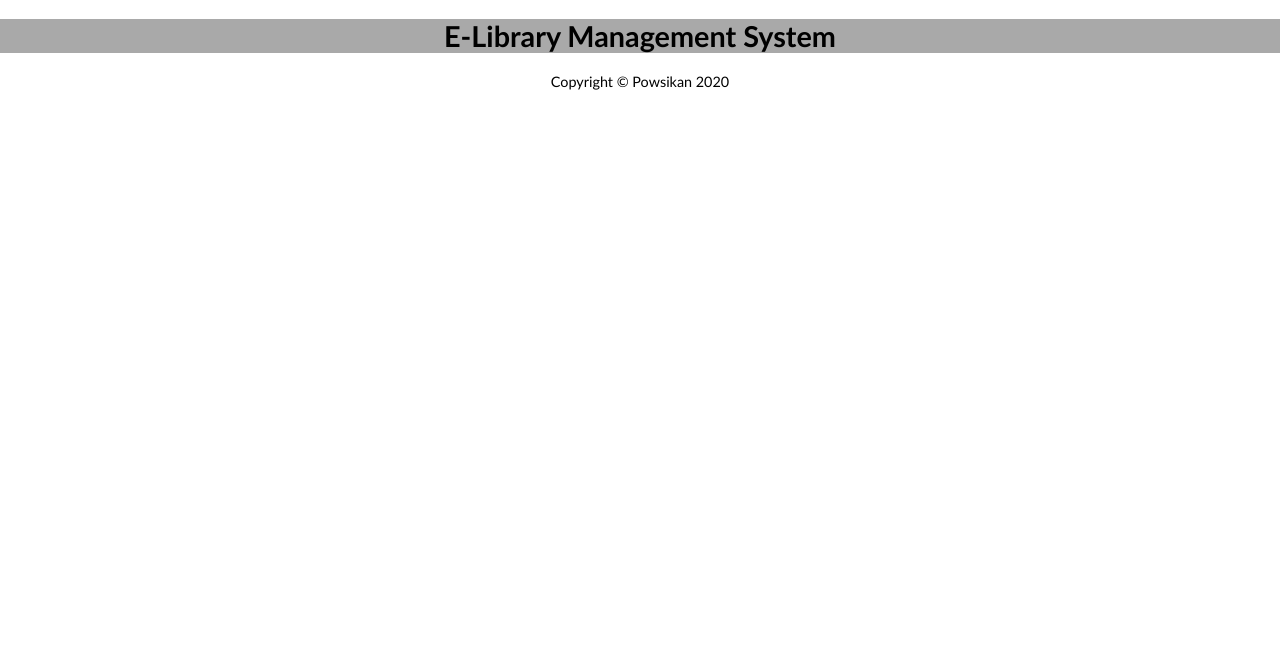
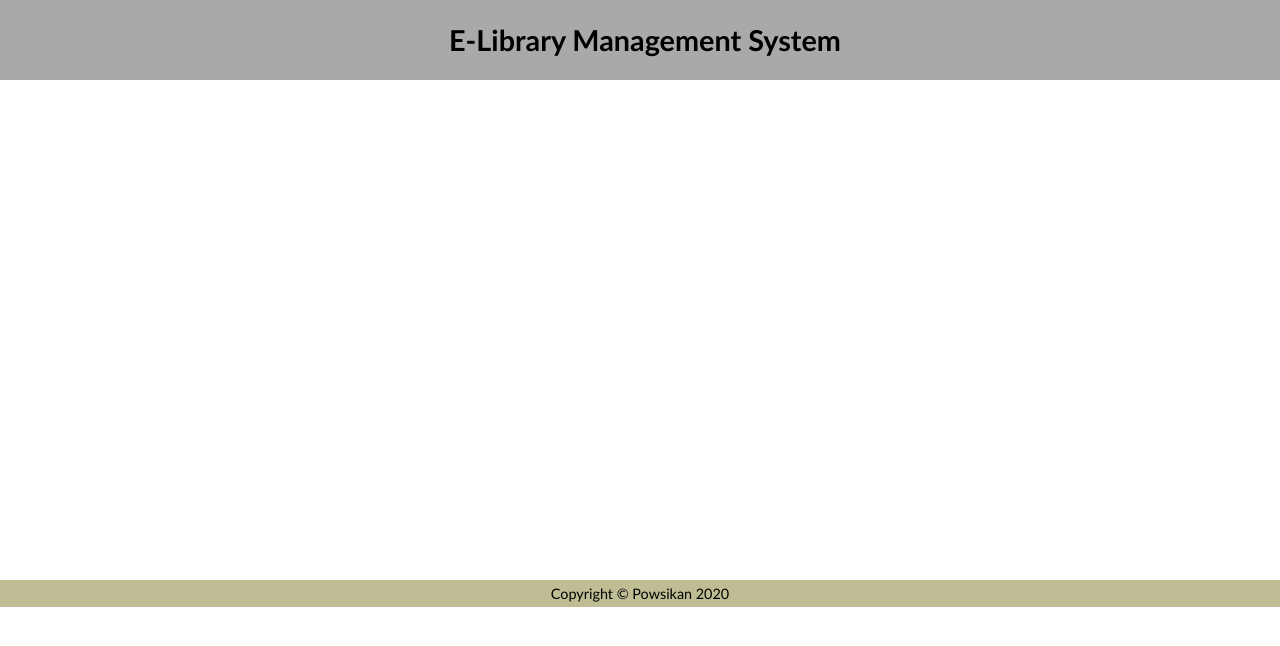
Before and after one commit to Powsikan/E-Library, a PHP site: page / in a window 1280 px wide. Shown: the top 646 px of the page. Run offline with PHP 8.4, Linux system fonts and the light colour scheme.

Commit message:
css added

```diff
--- a/style.css
+++ b/style.css
@@ -9,3 +9,40 @@
 #header{
     background-color: darkgray;
 }
+#header h1{
+    height: 80px;
+    line-height: 80px;
+    margin: 0;
+    padding-left: 10px;
+}
+#container{
+    height: auto;
+    width: 700px;
+    margin: 0 auto;
+}
+#wrapper{
+    float: right;
+    width: 500px;
+}
+#navi{
+    float: left;
+    height: 500px;
+    background-color: #bf9393;
+}
+#navi ul{
+    margin-left: 10px;
+    list-style-type: none;
+
+}
+#navi li{
+    margin-bottom: 5px;
+}
+#footer{
+    clear: both;
+    width: 100%;
+    background-color: #bfbd93;
+}
+#footer p{
+    margin: 0;
+    padding: 5px 10px;
+}
```
